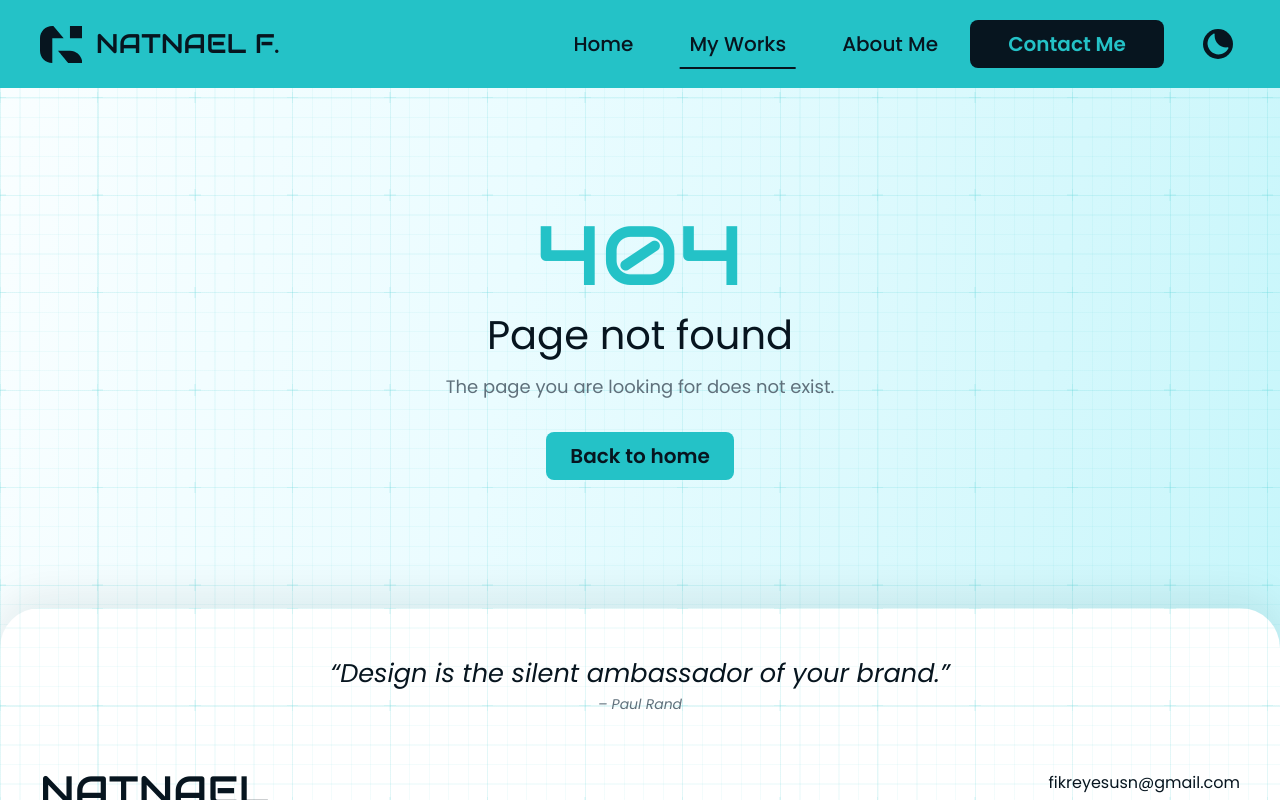
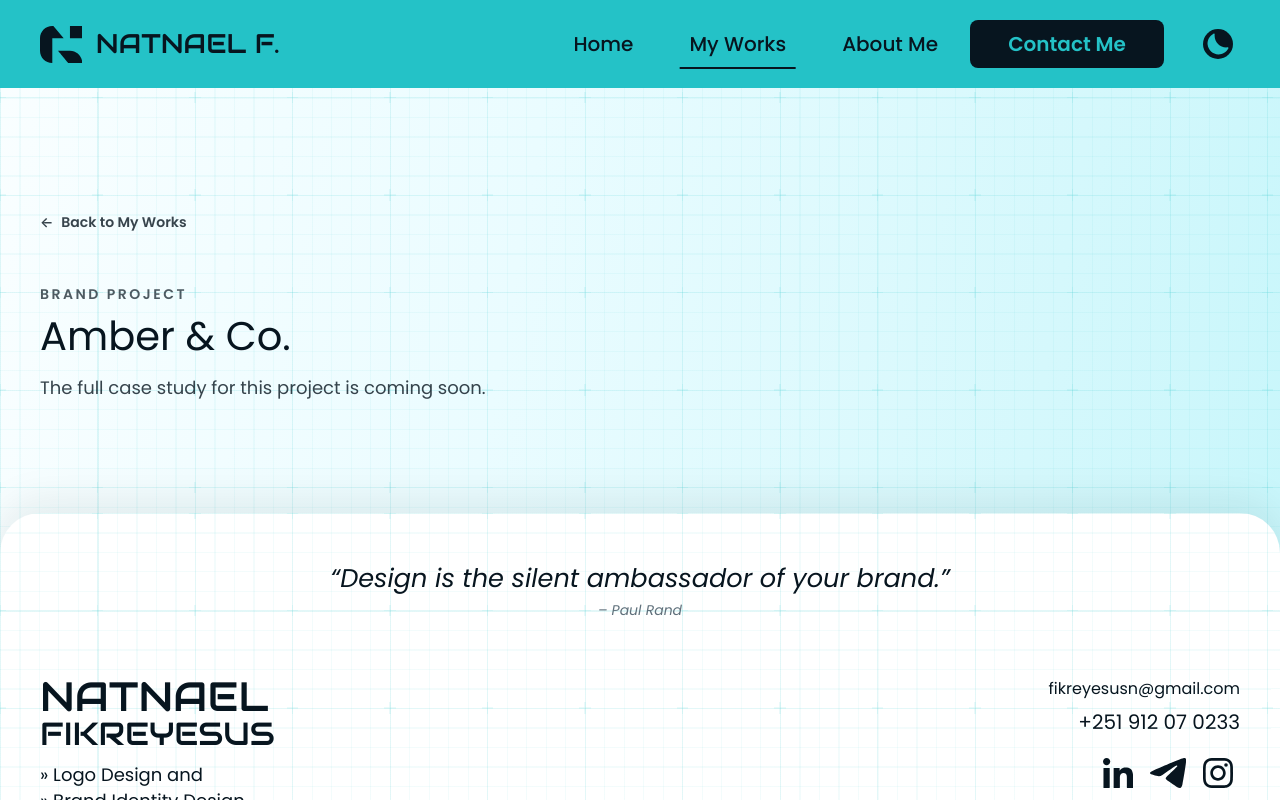
Before and after one commit to SamuelAlehegn/nattyfy-portfolio, a React (Vite) app: page /works/amber-and-co in a window 1280 px wide. Shown: the top 800 px of the page. Built offline with nearby package versions, Linux system fonts and the light colour scheme.

Commit message:
feat(works): add brand grid and project detail route

```diff
--- /dev/null
+++ b/src/components/works/BrandsSection.tsx
@@ -0,0 +1,21 @@
+import { ProjectCard } from '@/components/portfolio/ProjectCard';
+import { worksProjects } from '@/data/projects';
+
+/** My Works brand cards: full eight-card grid, no fade or More button. */
+export function BrandsSection() {
+  return (
+    <section aria-labelledby="brands-heading">
+      <h2 id="brands-heading" className="text-label font-semibold text-heading">
+        Brands
+      </h2>
+
+      <ul className="mt-8 grid grid-cols-1 gap-4 md:mt-10 md:grid-cols-2 md:gap-5">
+        {worksProjects.map((project) => (
+          <li key={project.id}>
+            <ProjectCard project={project} />
+          </li>
+        ))}
+      </ul>
+    </section>
+  );
+}
--- /dev/null
+++ b/src/pages/ProjectDetailPage.tsx
@@ -0,0 +1,37 @@
+import { Link, useParams } from 'react-router-dom';
+import { Container } from '@/components/layout/Container';
+import { worksProjects } from '@/data/projects';
+import { NotFoundPage } from './NotFoundPage';
+
+/**
+ * Minimal destination for the My Works cards. The full case-study layout
+ * (gallery, copy, next-project link) is built in Phase 4.
+ */
+export function ProjectDetailPage() {
+  const { slug } = useParams<{ slug: string }>();
+  const project = worksProjects.find((item) => item.id === slug);
+
+  if (!project) {
+    return <NotFoundPage />;
+  }
+
+  return (
+    <Container className="py-20 md:py-28">
+      <Link
+        to="/works"
+        className="inline-flex min-h-11 items-center gap-2 text-small font-semibold text-heading/80 underline-offset-4 transition-colors duration-150 hover:text-heading hover:underline"
+      >
+        <span aria-hidden="true">&larr;</span>
+        Back to My Works
+      </Link>
+
+      <p className="mt-10 text-small font-semibold tracking-[0.18em] text-heading/70 uppercase">
+        Brand project
+      </p>
+      <h1 className="mt-2 text-h1 text-heading">{project.title}</h1>
+      <p className="mt-4 max-w-[66rem] text-body text-heading/80">
+        The full case study for this project is coming soon.
+      </p>
+    </Container>
+  );
+}
--- a/src/router.tsx
+++ b/src/router.tsx
@@ -4,6 +4,7 @@ import { AboutPage } from '@/pages/AboutPage';
 import { ContactPage } from '@/pages/ContactPage';
 import { HomePage } from '@/pages/HomePage';
 import { NotFoundPage } from '@/pages/NotFoundPage';
+import { ProjectDetailPage } from '@/pages/ProjectDetailPage';
 import { WorksPage } from '@/pages/WorksPage';
 
 /**
@@ -38,6 +39,7 @@ const routes = [
     children: [
       { index: true, element: <HomePage /> },
       { path: 'works', element: <WorksPage /> },
+      { path: 'works/:slug', element: <ProjectDetailPage /> },
       { path: 'about', element: <AboutPage /> },
       { path: 'contact', element: <ContactPage /> },
       { path: '*', element: <NotFoundPage /> },
```
